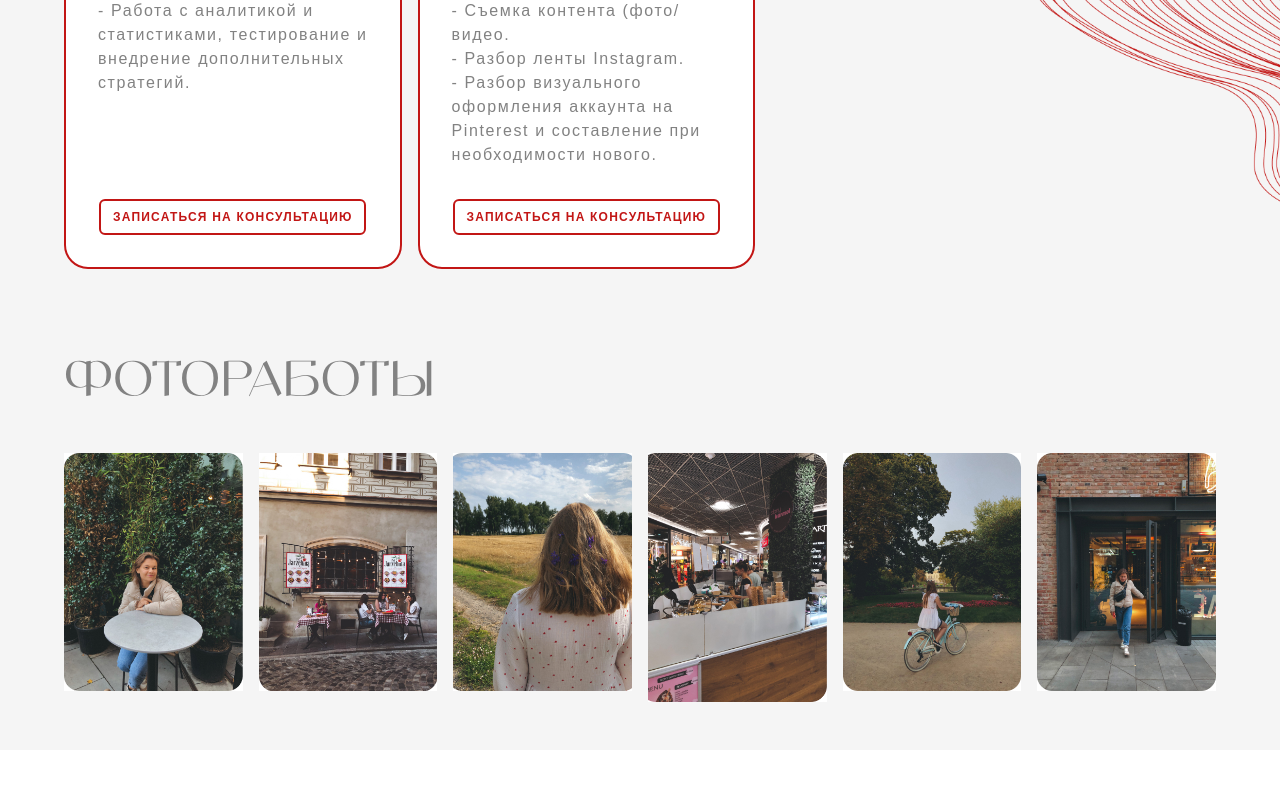
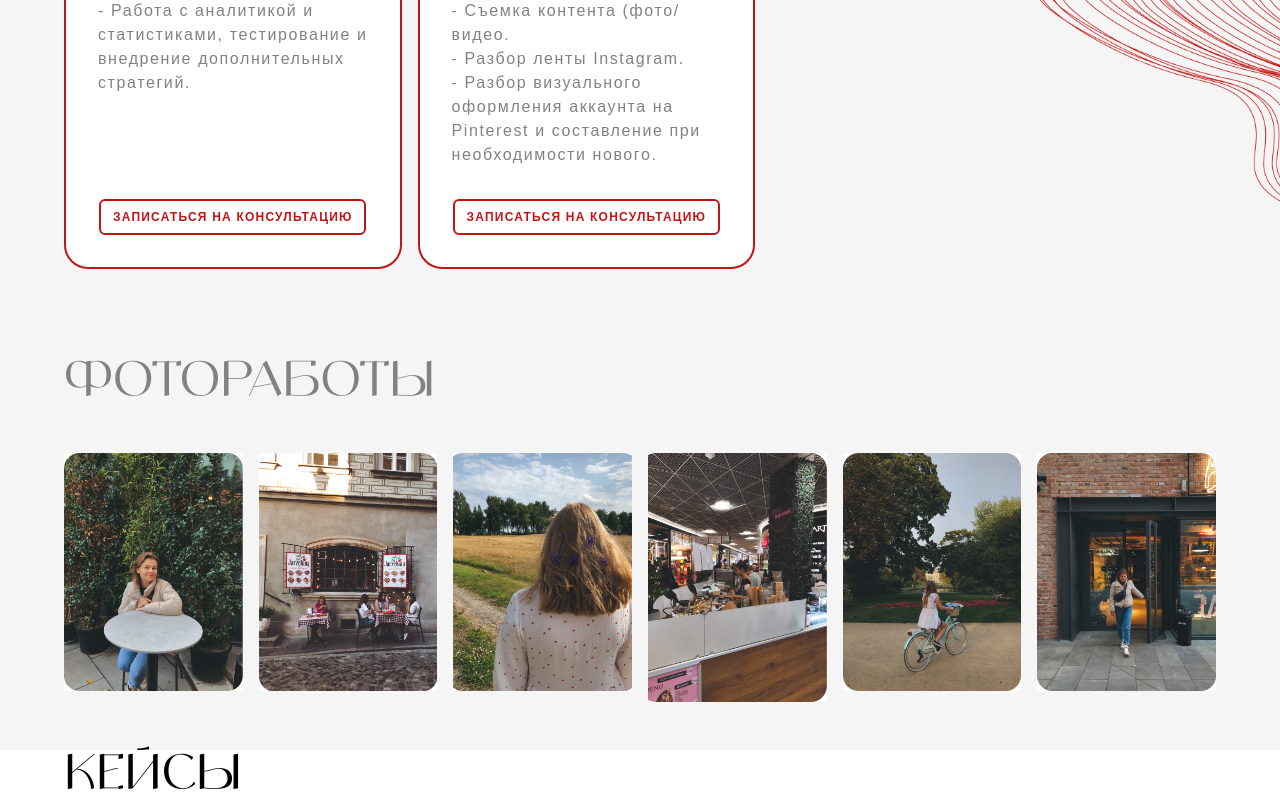
Before and after one commit to sinZiF/kriskisliuk, a Next.js app: page / in a window 1280 px wide. Shown: the part 2579-3379 px from the top of the page. Before the commit the page ends 3329 px from the top, so only its background shows below. Built offline with nearby package versions, Linux system fonts and the light colour scheme; a web font is replaced by a local one.

Commit message:
feat: add component

```diff
--- a/app/page.tsx
+++ b/app/page.tsx
@@ -4,6 +4,7 @@ import LocalFontLayout from "./ui/local-fonts/localFontLayout"
 import About from "@/components/About/About"
 import Services from "@/components/services/Services"
 import PhotographicWorks from "@/components/photographicWorks/PhotographicWorks"
+import Cases from "@/components/cases/Cases"
 export default function Home() {
   return (
     <>
@@ -26,6 +27,7 @@ export default function Home() {
       <About />
       <Services />
       <PhotographicWorks />
+      <Cases />
     </>
   )
 }
--- a/components/cases/Cases.tsx
+++ b/components/cases/Cases.tsx
@@ -0,0 +1,13 @@
+import LocalFontLayout from "@/app/ui/local-fonts/localFontLayout";
+import LocalFontTitleLayout from "@/app/ui/local-fonts/localFontTitleLayout";
+import Title from "@/app/ui/title/Title";
+
+export default function Cases() {
+    return(
+        <LocalFontLayout>
+            <LocalFontTitleLayout>
+                <Title>КЕЙСЫ</Title>
+            </LocalFontTitleLayout>
+        </LocalFontLayout>
+    )
+}
```
